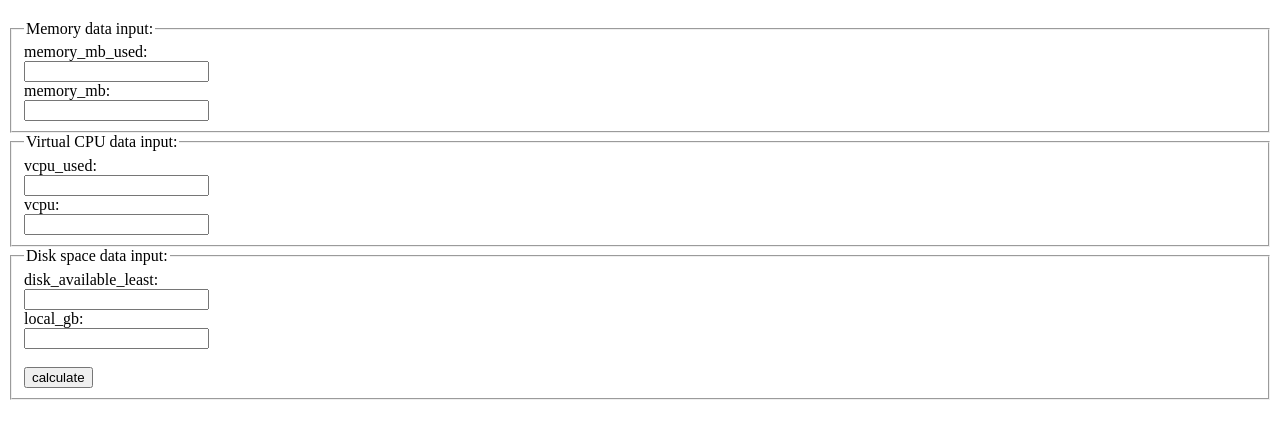
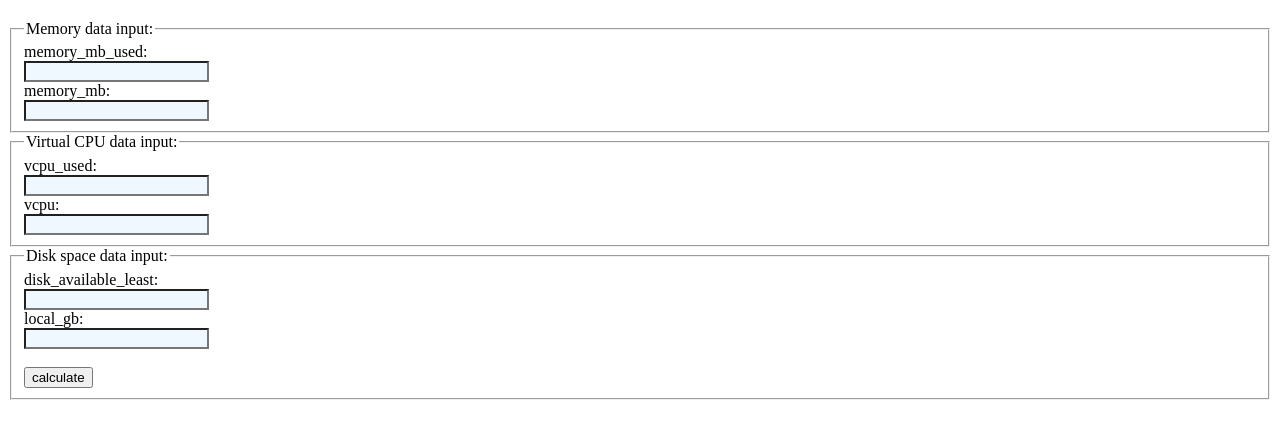
Before and after one commit to shterrel/GE-tools, a Flask app: template ge-flask-proj/templates/capacity.html in a window 1280 px wide. Shown: the part 47-486 px from the top of the page. Run offline with Flask 2, Linux system fonts and the light colour scheme; the template is opened without the code that fills it, so the values that code supplies are empty; some libraries are stand-ins or nearby versions.

Commit message:
set form background color.

```diff
--- a/ge-flask-proj/templates/capacity.html
+++ b/ge-flask-proj/templates/capacity.html
@@ -6,23 +6,23 @@
 		<fieldset>
 	  	<legend>Memory data input:</legend>
 	    memory_mb_used: <br>
-			<input type = "float" name = "memory_mb_used" /><br>
+			<input type = "float" name = "memory_mb_used" style="background-color:AliceBlue;" /><br>
 	    memory_mb: <br>
-			<input type = "float" name = "memory_mb" /><br>
+			<input type = "float" name = "memory_mb" style="background-color:AliceBlue;" /><br>
 		</fieldset>
 	<fieldset>
 			<legend>Virtual CPU data input:</legend>
 			vcpu_used: <br>
-			<input type = "float" name = "vcpu_used" /><br>
+			<input type = "float" name = "vcpu_used" style="background-color:AliceBlue;" /><br>
 			vcpu: <br>
-			<input type = "float" name = "vcpu" />
+			<input type = "float" name = "vcpu" style="background-color:AliceBlue;" />
 		</fieldset>
 		<fieldset>
 			<legend>Disk space data input:</legend>
 			disk_available_least: <br>
-			<input type = "float" name = "disk_available_least" /><br>
+			<input type = "float" name = "disk_available_least" style="background-color:AliceBlue;" /><br>
 			local_gb: <br>
-			<input type = "float" name = "local_gb" /><br><br>
+			<input type = "float" name = "local_gb" style="background-color:AliceBlue;" /><br><br>
 			<input type = "submit" value = "calculate" />
 		</fieldset>
 
```
